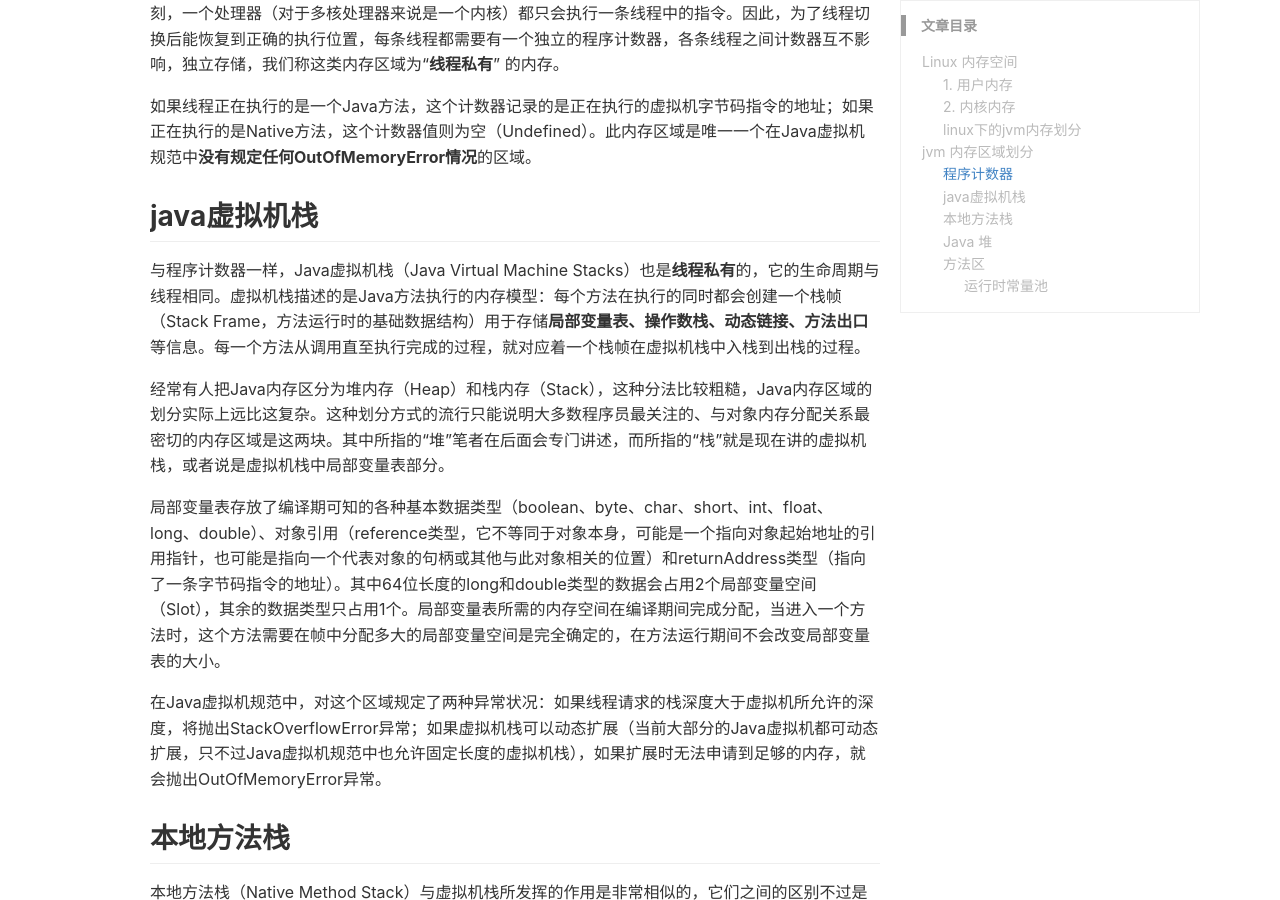
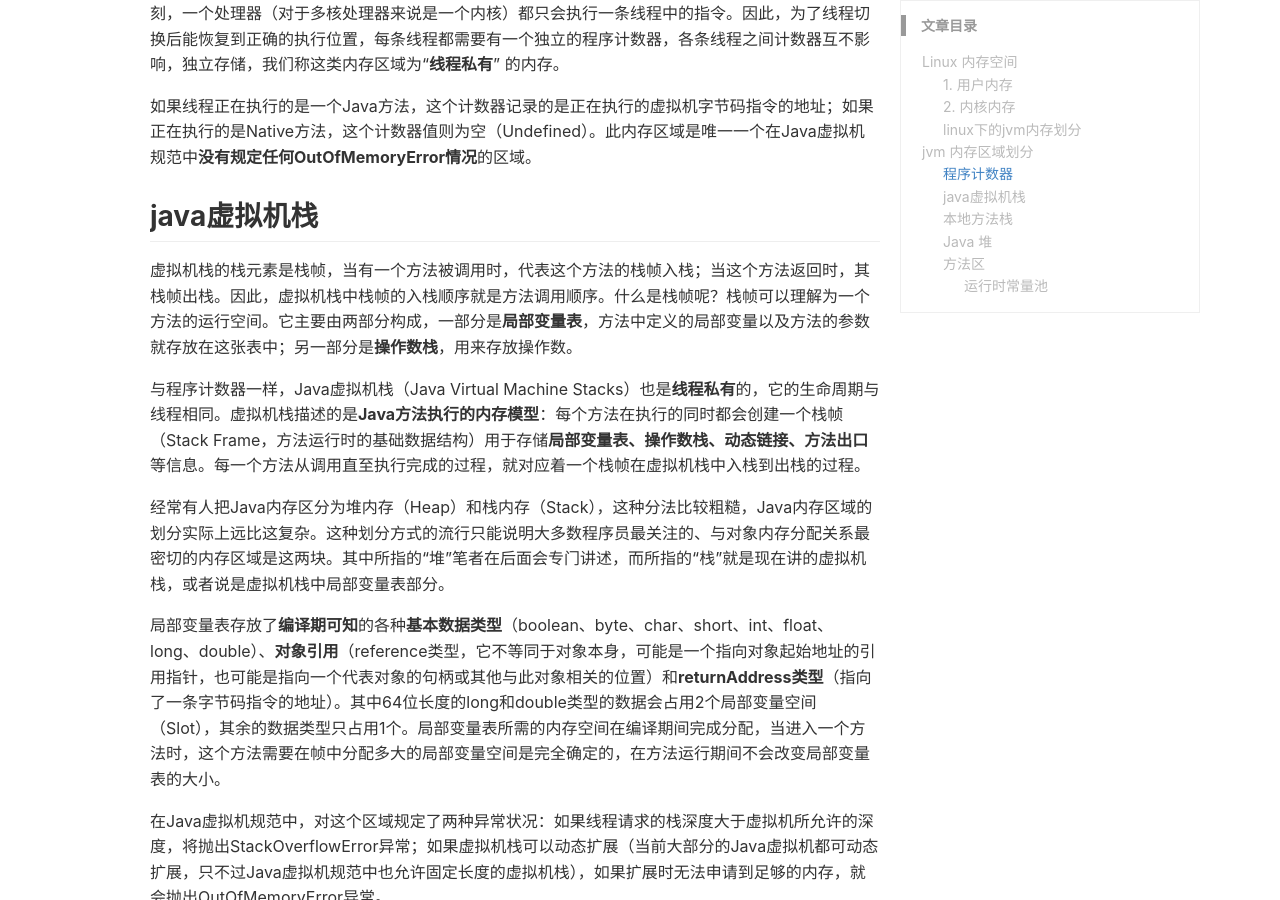
Before and after one commit to stdupanda/stdupanda.github.io, a Jekyll site: the page built from _posts/java/2019-03-04-concurrent-04-jvm.md, in a window 1280 px wide and 900 px high, scrolled down 3169 px. Built offline with Jekyll 4.4.1, drawn with Linux system fonts in a browser that asks for light colours; nearby versions of some CDN libraries; comment, search, counter and statistics services are not loaded; some of the changed text lies outside the part shown.

Commit message:
upt jvm fesc

```diff
--- a/_posts/java/2019-03-04-concurrent-04-jvm.md
+++ b/_posts/java/2019-03-04-concurrent-04-jvm.md
@@ -70,11 +70,13 @@ Java虚拟机的多线程是通过线程轮流切换并分配处理器执行时
 
 ## java虚拟机栈
 
-与程序计数器一样，Java虚拟机栈（Java Virtual Machine Stacks）也是**线程私有**的，它的生命周期与线程相同。虚拟机栈描述的是Java方法执行的内存模型：每个方法在执行的同时都会创建一个栈帧（Stack Frame，方法运行时的基础数据结构）用于存储**局部变量表、操作数栈、动态链接、方法出口**等信息。每一个方法从调用直至执行完成的过程，就对应着一个栈帧在虚拟机栈中入栈到出栈的过程。
+虚拟机栈的栈元素是栈帧，当有一个方法被调用时，代表这个方法的栈帧入栈；当这个方法返回时，其栈帧出栈。因此，虚拟机栈中栈帧的入栈顺序就是方法调用顺序。什么是栈帧呢？栈帧可以理解为一个方法的运行空间。它主要由两部分构成，一部分是**局部变量表**，方法中定义的局部变量以及方法的参数就存放在这张表中；另一部分是**操作数栈**，用来存放操作数。
+
+与程序计数器一样，Java虚拟机栈（Java Virtual Machine Stacks）也是**线程私有**的，它的生命周期与线程相同。虚拟机栈描述的是**Java方法执行的内存模型**：每个方法在执行的同时都会创建一个栈帧（Stack Frame，方法运行时的基础数据结构）用于存储**局部变量表、操作数栈、动态链接、方法出口**等信息。每一个方法从调用直至执行完成的过程，就对应着一个栈帧在虚拟机栈中入栈到出栈的过程。
 
 经常有人把Java内存区分为堆内存（Heap）和栈内存（Stack），这种分法比较粗糙，Java内存区域的划分实际上远比这复杂。这种划分方式的流行只能说明大多数程序员最关注的、与对象内存分配关系最密切的内存区域是这两块。其中所指的“堆”笔者在后面会专门讲述，而所指的“栈”就是现在讲的虚拟机栈，或者说是虚拟机栈中局部变量表部分。
 
-局部变量表存放了编译期可知的各种基本数据类型（boolean、byte、char、short、int、float、long、double）、对象引用（reference类型，它不等同于对象本身，可能是一个指向对象起始地址的引用指针，也可能是指向一个代表对象的句柄或其他与此对象相关的位置）和returnAddress类型（指向了一条字节码指令的地址）。其中64位长度的long和double类型的数据会占用2个局部变量空间（Slot），其余的数据类型只占用1个。局部变量表所需的内存空间在编译期间完成分配，当进入一个方法时，这个方法需要在帧中分配多大的局部变量空间是完全确定的，在方法运行期间不会改变局部变量表的大小。
+局部变量表存放了**编译期可知**的各种**基本数据类型**（boolean、byte、char、short、int、float、long、double）、**对象引用**（reference类型，它不等同于对象本身，可能是一个指向对象起始地址的引用指针，也可能是指向一个代表对象的句柄或其他与此对象相关的位置）和**returnAddress类型**（指向了一条字节码指令的地址）。其中64位长度的long和double类型的数据会占用2个局部变量空间（Slot），其余的数据类型只占用1个。局部变量表所需的内存空间在编译期间完成分配，当进入一个方法时，这个方法需要在帧中分配多大的局部变量空间是完全确定的，在方法运行期间不会改变局部变量表的大小。
 
 在Java虚拟机规范中，对这个区域规定了两种异常状况：如果线程请求的栈深度大于虚拟机所允许的深度，将抛出StackOverflowError异常；如果虚拟机栈可以动态扩展（当前大部分的Java虚拟机都可动态扩展，只不过Java虚拟机规范中也允许固定长度的虚拟机栈），如果扩展时无法申请到足够的内存，就会抛出OutOfMemoryError异常。
 
@@ -94,7 +96,7 @@ Java堆是垃圾收集器管理的主要区域，因此很多时候也被称做
 
 方法区（Method Area）与Java堆一样，是*各个线程共享*的内存区域，它用于存储已被虚拟机加载的**类信息、常量、静态变量、即时编译器编译后的代码**等数据。
 
-有时候方法区又被称为“永久代”（Permanent Generation），原因是因为HotSpot虚拟机的
+有时候方法区又被称为“**永久代**”（Permanent Generation），原因是因为HotSpot虚拟机的
 设计团队选择把GC分代收集扩展至方法区，或者说使用永久代来实现方法区而已，这样
 HotSpot的垃圾收集器可以像管理Java堆一样管理这部分内存，能够省去专门为方法区编写内
 存管理代码的工作。对于其他虚拟机（如BEA JRockit、IBM J9等）来说是不存在永久代的概
```
